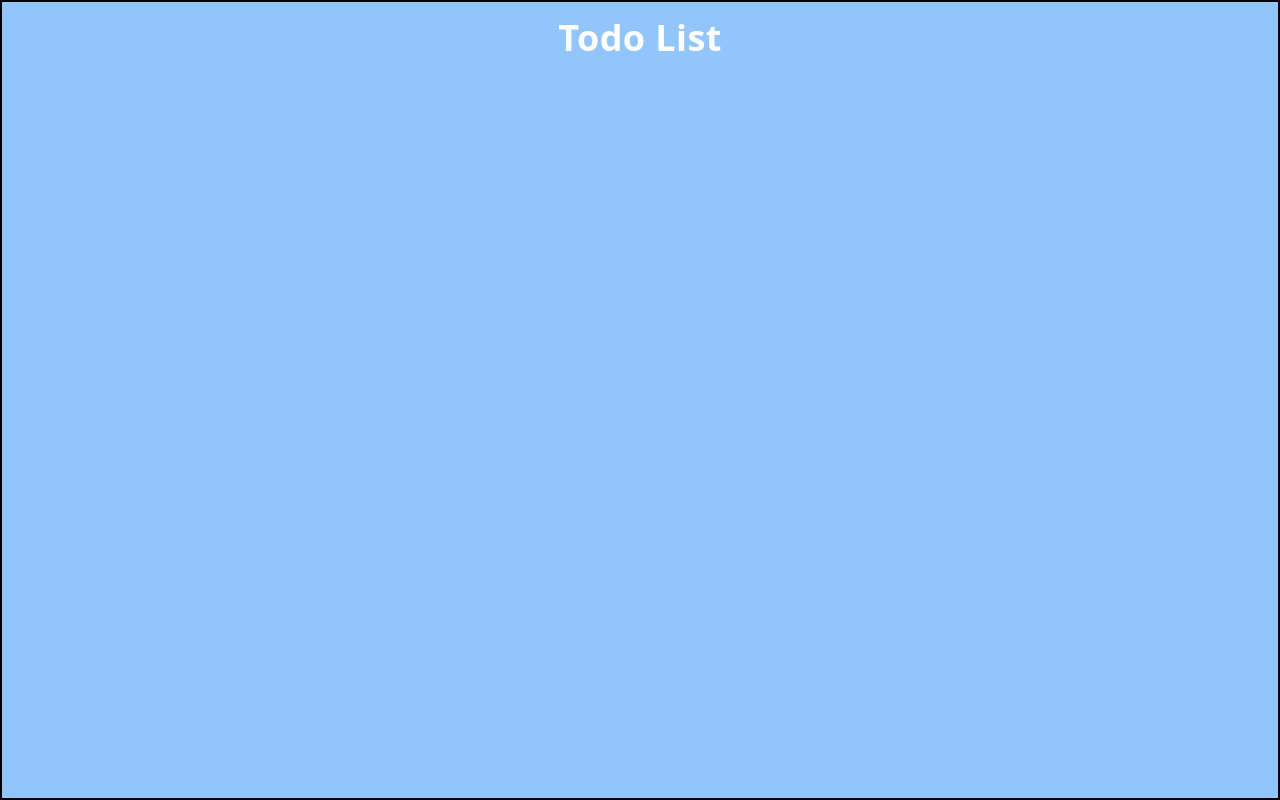
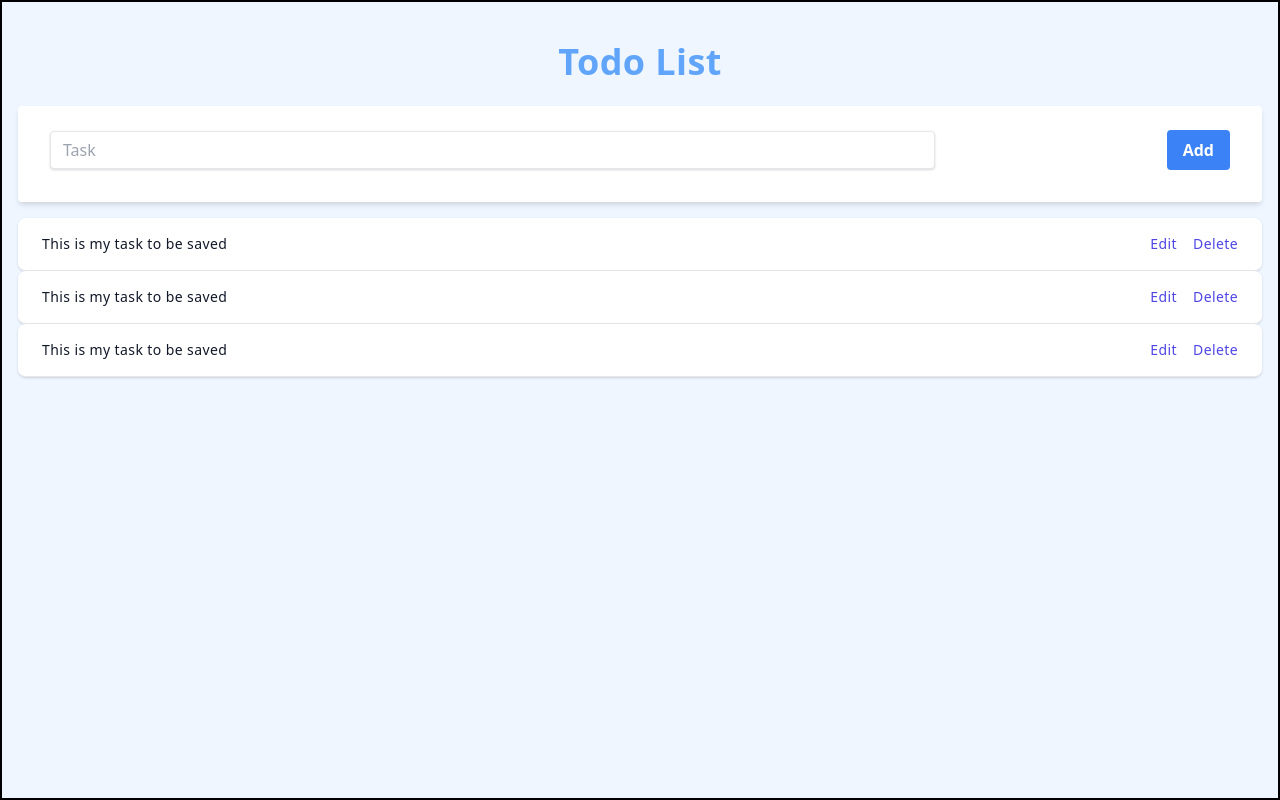
Before and after one commit to developer-junaid/Jamstack-Todolist, a Gatsby site: page / in a window 1280 px wide. Built offline with nearby package versions, Linux system fonts and the light colour scheme; Gatsby itself is replaced by a stand-in of ours.

Commit message:
added frontend

```diff
--- /dev/null
+++ b/src/components/Todolist/Todo/index.js
@@ -0,0 +1,44 @@
+import React from "react"
+
+// Todo
+const Todo = ({ task }) => {
+  return (
+    <div class="flex flex-col">
+      <div class="-my-2 overflow-x-auto sm:-mx-6 lg:-mx-8">
+        <div class="py-2 align-middle inline-block min-w-full sm:px-6 lg:px-8">
+          <div class="shadow overflow-hidden border-b border-gray-200 sm:rounded-lg">
+            <table class="min-w-full divide-y divide-gray-200">
+              <tbody class="bg-white divide-y divide-gray-200">
+                <tr>
+                  <td class="px-2 py-4 whitespace-nowrap">
+                    <div class="flex items-center">
+                      <div class="ml-4">
+                        <div class="text-sm font-medium text-gray-900">
+                          {task}
+                        </div>
+                      </div>
+                    </div>
+                  </td>
+
+                  <td class="px-6 py-4 whitespace-nowrap flex justify-end text-right text-sm font-medium">
+                    <a href="#" class="text-indigo-600 hover:text-indigo-900">
+                      Edit
+                    </a>
+                    <a
+                      href="#"
+                      class="text-indigo-600 hover:text-indigo-900 ml-4"
+                    >
+                      Delete
+                    </a>
+                  </td>
+                </tr>
+              </tbody>
+            </table>
+          </div>
+        </div>
+      </div>
+    </div>
+  )
+}
+
+export default Todo
--- /dev/null
+++ b/src/components/Todolist/TodoInput/index.js
@@ -0,0 +1,25 @@
+import React from "react"
+
+const TodoInput = () => {
+  return (
+    <form
+      onSubmit={() => alert("Submitted")}
+      className="bg-white flex justify-between items-center shadow-md rounded px-8 pt-6 mt-6 pb-8 mb-4"
+    >
+      <input
+        className="shadow appearance-none border rounded w-3/4 py-2 px-3 text-gray-700 leading-tight focus:outline-none focus:shadow-outline"
+        id="username"
+        type="text"
+        placeholder="Task"
+      />
+      <button
+        className="bg-blue-500 hover:bg-blue-700 text-white font-bold py-2 px-4 rounded focus:outline-none focus:shadow-outline"
+        type="button"
+      >
+        Add
+      </button>
+    </form>
+  )
+}
+
+export default TodoInput
--- a/src/components/Todolist/index.js
+++ b/src/components/Todolist/index.js
@@ -1,10 +1,18 @@
 import React from "react"
+
+// Components
+import Todo from "./Todo"
+import TodoInput from "./TodoInput"
 
 // Todo List
 const Todolist = () => {
   return (
-    <div className="container mx-auto px-4 border-black font-sans border-2 text-white tracking-wide min-h-screen bg-blue-300">
-      <h1 className="text-4xl text-center mt-4 font-semibold">Todo List</h1>
+    <div className="container mx-auto px-4 border-black font-sans border-2 text-white tracking-wide min-h-screen bg-blue-50 text-blue-400">
+      <h1 className="text-4xl text-center mt-10 font-semibold">Todo List</h1>
+      <TodoInput />
+      <Todo task={"This is my task to be saved"} />
+      <Todo task={"This is my task to be saved"} />
+      <Todo task={"This is my task to be saved"} />
     </div>
   )
 }
--- a/src/styles/global.css
+++ b/src/styles/global.css
@@ -3,5 +3,5 @@
 @tailwind utilities;
 
 body {
-  background: #93c5fc !important;
+  background: #eff6fe !important;
 }
```
